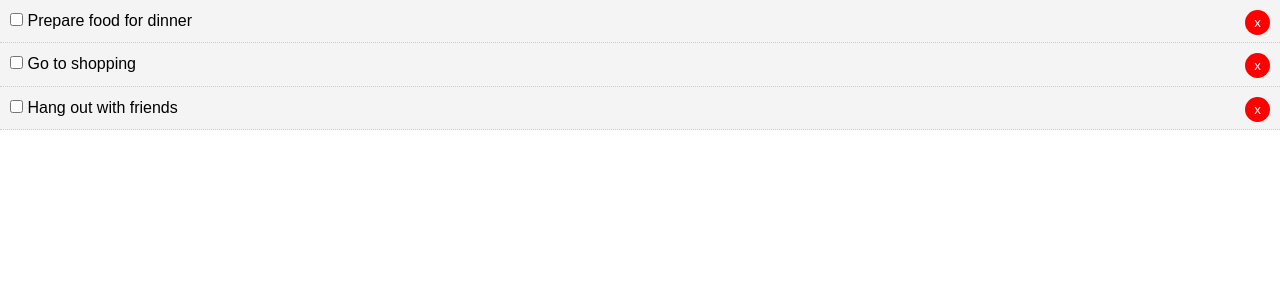
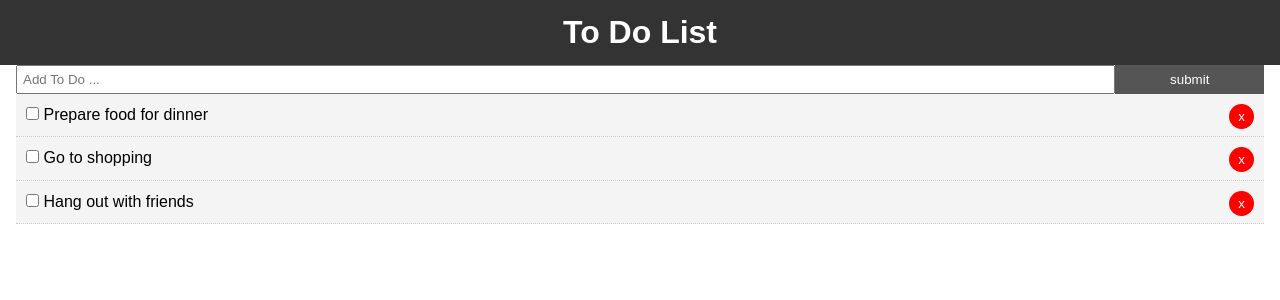
Before and after one commit to tatjanatanaskovich/react-to-do-list, a React (Create React App) app: page / in a window 1280 px wide. Shown: the top 300 px of the page. Built offline with nearby package versions, Linux system fonts and the light colour scheme.

Commit message:
Created Header and AddTodo components, installed uuid, and added some stylings

```diff
--- a/package.json
+++ b/package.json
@@ -5,7 +5,8 @@
   "dependencies": {
     "react": "^16.9.0",
     "react-dom": "^16.9.0",
-    "react-scripts": "3.1.1"
+    "react-scripts": "3.1.1",
+    "uuid": "^3.3.3"
   },
   "scripts": {
     "start": "react-scripts start",
--- a/src/App.css
+++ b/src/App.css
@@ -8,3 +8,12 @@ body {
   font-family: Arial, Helvetica, sans-serif;
   line-height: 1.4;
 }
+
+a {
+  color: #333;
+  text-decoration: none;
+}
+
+.container {
+  padding: 0 1rem;
+}
--- a/src/App.js
+++ b/src/App.js
@@ -1,5 +1,8 @@
 import React, { Component } from 'react';
-import Todos from './components/Todos'
+import Header from './components/layout/Header'
+import Todos from './components/todos/Todos'
+import AddTodo from './components/todos/AddTodo';
+import uuid from 'uuid';
 import './App.css';
 
 
@@ -7,17 +10,17 @@ class App extends Component {
   state = {
     todos: [
       {
-        id: 1,
+        id: uuid.v4(),
         title: 'Prepare food for dinner',
         completed: false
       },
       {
-        id: 2,
+        id: uuid.v4(),
         title: 'Go to shopping',
         completed: false
       },
       {
-        id: 3,
+        id: uuid.v4(),
         title: 'Hang out with friends',
         completed: false
       }
@@ -37,19 +40,31 @@ class App extends Component {
     this.setState({todos: [...this.state.todos.filter(todo => todo.id !== id)] });
   }
 
+  addTodo = (title) => {
+    const newTodo = {
+      id: uuid.v4(),
+      title,
+      completed: false
+    };
+    this.setState({ todos: [...this.state.todos, newTodo]});
+  }
+
   render() {
     return (
-      <div>
-        <Todos
-          todos={this.state.todos}
-          markComplete={this.markComplete}
-          deleteTodo={this.deleteTodo}
-        />
+      <div className="App">
+        <Header />
+        <div className="container">
+          <AddTodo addTodo={this.addTodo} />
+          <Todos
+            todos={this.state.todos}
+            markComplete={this.markComplete}
+            deleteTodo={this.deleteTodo}
+          />
+        </div>
       </div>
     );
   }
 }
 
 
-
 export default App;
--- a/src/components/TodoItem.styles.css
+++ /dev/null
@@ -1,15 +0,0 @@
-.TodoItem {
-  background: #f4f4f4;
-  padding: 10px;
-  border-bottom: 1px dotted #ccc;
-}
-
-.btn {
-  background: #ff0000;
-  color: #fff;
-  border: none;
-  padding: 5px 9px;
-  border-radius: 50%;
-  cursor: pointer;
-  float: right;
-}
--- /dev/null
+++ b/src/components/layout/Header.js
@@ -0,0 +1,12 @@
+import React from 'react';
+import './Header.styles.css';
+
+function Header() {
+  return (
+    <header className="Header">
+      <h1>To Do List</h1>
+    </header>
+  )
+}
+
+export default Header;
--- /dev/null
+++ b/src/components/layout/Header.styles.css
@@ -0,0 +1,6 @@
+.Header {
+  background: #333;
+  color: #fff;
+  text-align: center;
+  padding: 10px;
+}
--- /dev/null
+++ b/src/components/todos/AddTodo.js
@@ -0,0 +1,42 @@
+import React, { Component } from 'react';
+import './Todo.styles.css';
+
+class AddTodo extends Component {
+  state = {
+    title: ''
+  }
+
+  handleChange = (e) => this.setState({ [e.target.name]: e.target.value });
+
+  handleSubmit = (e) => {
+    e.preventDefault();
+    this.props.addTodo(this.state.title);
+    this.setState({ title: '' });
+  }
+
+  render() {
+    return (
+      <form
+        className="FormAdd"
+        onSubmit={this.handleSubmit}
+      >
+        <input
+          className="InputTitle"
+          type="text"
+          name="title"
+          placeholder="Add To Do ..."
+          value={this.state.title}
+          onChange={this.handleChange}
+        />
+        <input
+          className="AddBtn"
+          type="submit"
+          value="submit"
+        />
+      </form>
+    )
+  }
+}
+
+
+export default AddTodo;
--- /dev/null
+++ b/src/components/todos/Todo.styles.css
@@ -0,0 +1,38 @@
+.TodoItem {
+  background: #f4f4f4;
+  padding: 10px;
+  border-bottom: 1px dotted #ccc;
+}
+
+.DeleteBtn {
+  background: #ff0000;
+  color: #fff;
+  border: none;
+  padding: 5px 9px;
+  border-radius: 50%;
+  cursor: pointer;
+  float: right;
+}
+
+.FormAdd {
+  display: flex;
+}
+
+.AddBtn{
+  flex: 1;
+  display: inline-block;
+  border: none;
+  background: #555;
+  color: #fff;
+  padding: 7px 20px;
+  cursor: pointer;
+}
+
+.AddBtn:hover {
+  background: #666;
+}
+
+.InputTitle {
+  flex: 10;
+  padding: 5px;
+}
--- a/src/components/TodoItem.js
+++ b/src/components/todos/TodoItem.js
@@ -1,6 +1,6 @@
 import React, { Component } from 'react';
 import PropTypes from 'prop-types';
-import './TodoItem.styles.css';
+import './Todo.styles.css';
 
 
 class TodoItem extends Component {
@@ -14,7 +14,10 @@ class TodoItem extends Component {
   render() {
     const { id, title } = this.props.todo;
     return (
-      <div className="TodoItem" style={this.getStyle()}>
+      <div
+        className="TodoItem"
+        style={this.getStyle()}
+      >
         <p>
           <input
             type="checkbox"
@@ -23,8 +26,9 @@ class TodoItem extends Component {
           {' '}
           { title }
           <button
+            className="DeleteBtn"
             onClick={this.props.deleteTodo.bind(this, id)}
-            className="btn">
+          >
             x
           </button>
         </p>
```
Also changed, not shown: src/components/todos/Todos.js (renamed from src/components/Todos.js).
